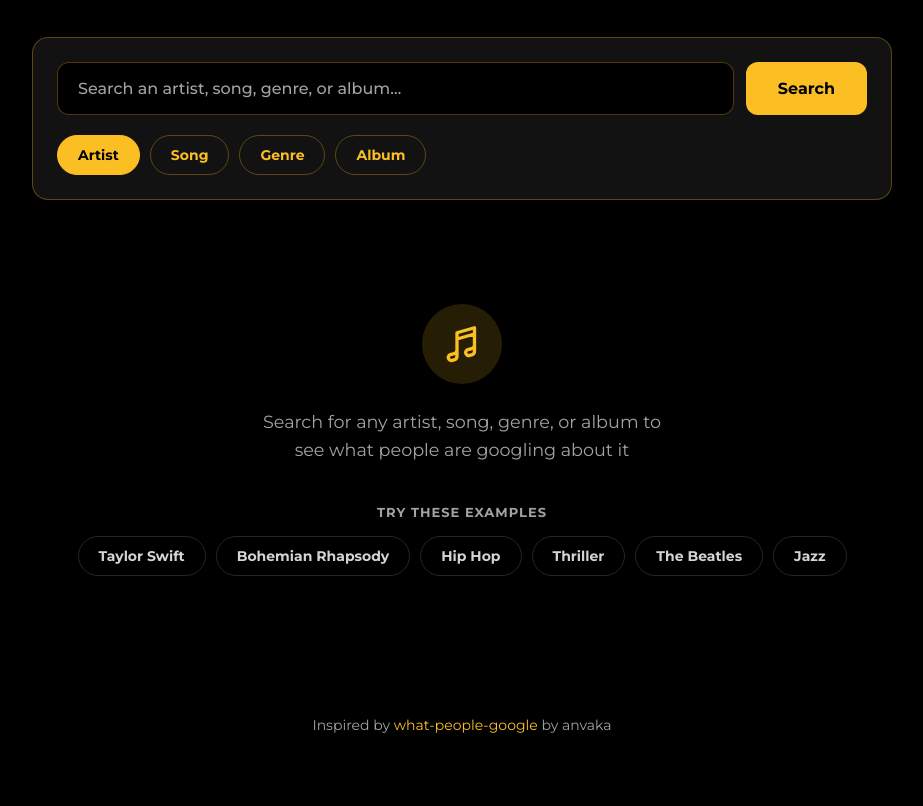
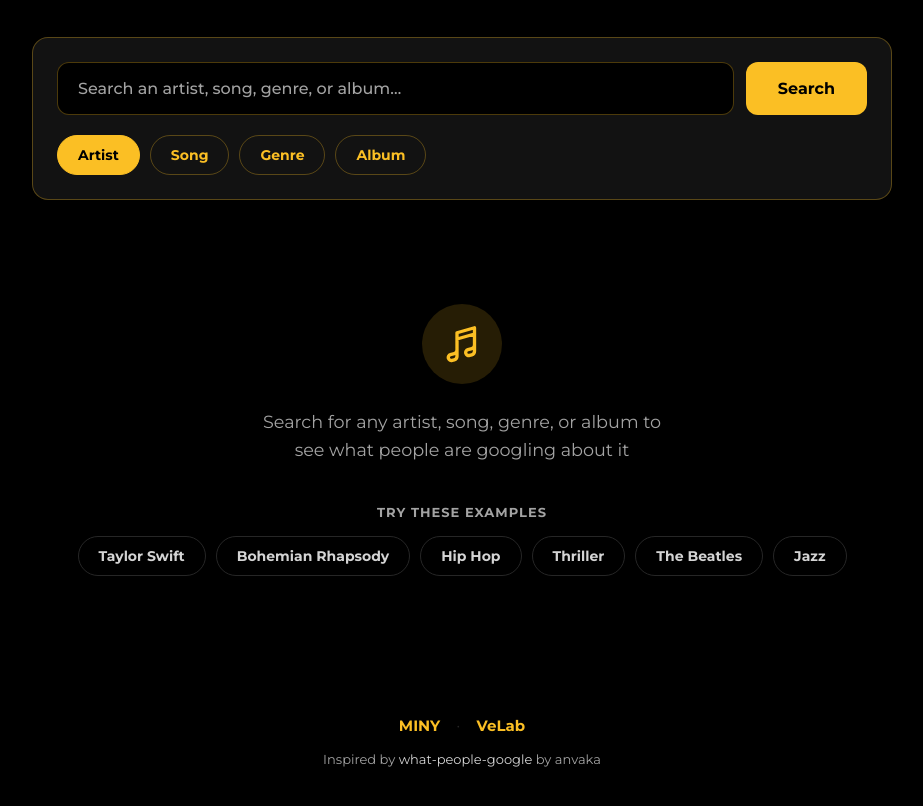
Before and after one commit to collectivewinca/what-people-google-music, a website with bundled scripts: page index.html in a window 1280 px wide. Shown: the part 168-974 px from the top of the page, without its empty margins (178-1101 px from the left). Built offline with nearby package versions, Linux system fonts and the light colour scheme.

Commit message:
Add MINY and VeLab footer links

```diff
--- a/index.html
+++ b/index.html
@@ -351,19 +351,40 @@
       padding: 60px 20px 40px;
     }
 
+    .footer-links {
+      margin-bottom: 16px;
+    }
+
+    .footer-links a {
+      color: var(--amber);
+      text-decoration: none;
+      font-weight: 700;
+      font-size: 15px;
+      transition: color 0.2s;
+    }
+
+    .footer-links a:hover {
+      color: var(--amber-hover);
+    }
+
+    .footer-links .divider {
+      color: var(--neutral-700);
+      margin: 0 12px;
+    }
+
     footer p {
       color: var(--neutral-400);
-      font-size: 14px;
+      font-size: 13px;
     }
 
-    footer a {
-      color: var(--amber);
+    footer p a {
+      color: var(--neutral-300);
       text-decoration: none;
       transition: color 0.2s;
     }
 
-    footer a:hover {
-      color: var(--amber-hover);
+    footer p a:hover {
+      color: var(--amber);
     }
 
     footer a:focus-visible {
@@ -426,6 +447,11 @@
     </main>
 
     <footer>
+      <div class="footer-links">
+        <a href="https://minyvinyl.com" target="_blank" rel="noopener noreferrer">MINY</a>
+        <span class="divider">·</span>
+        <a href="https://velab.org" target="_blank" rel="noopener noreferrer">VeLab</a>
+      </div>
       <p>Inspired by <a href="https://github.com/anvaka/what-people-google" target="_blank" rel="noopener noreferrer">what-people-google</a> by anvaka</p>
     </footer>
   </div>
```
